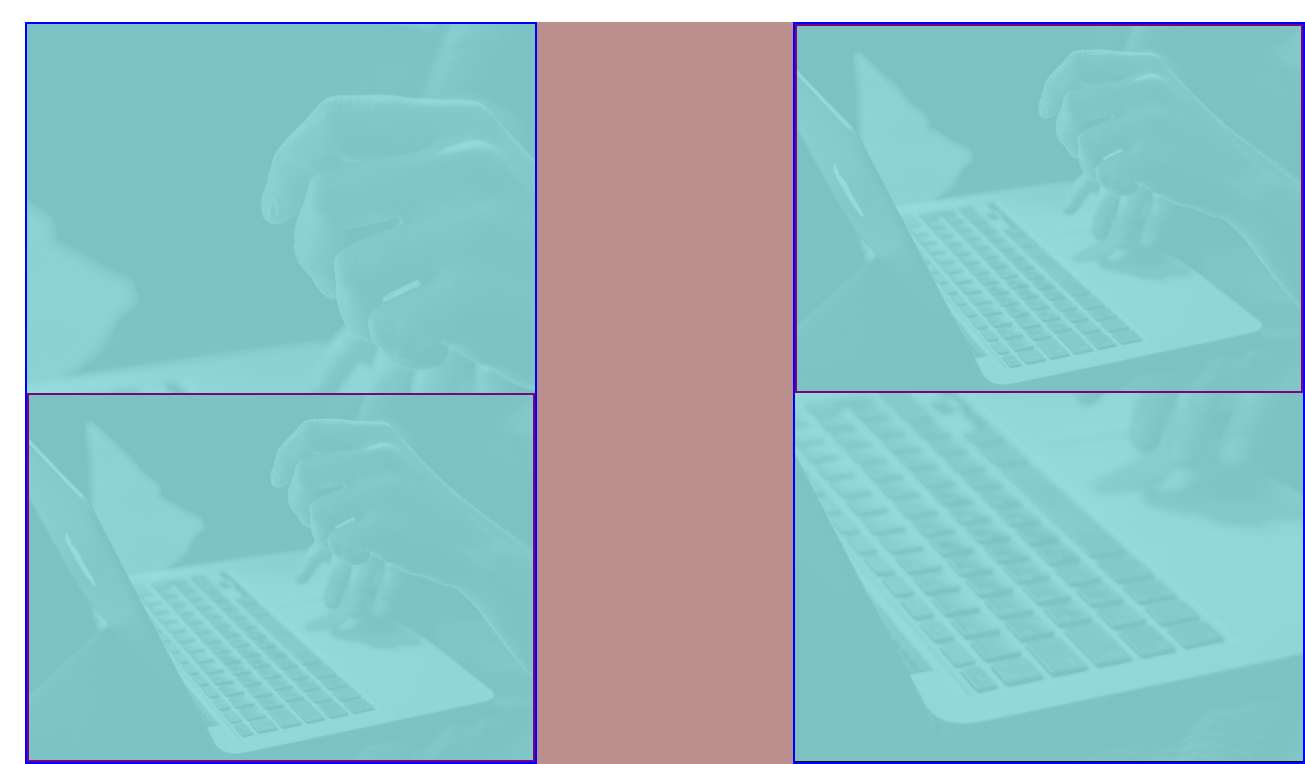
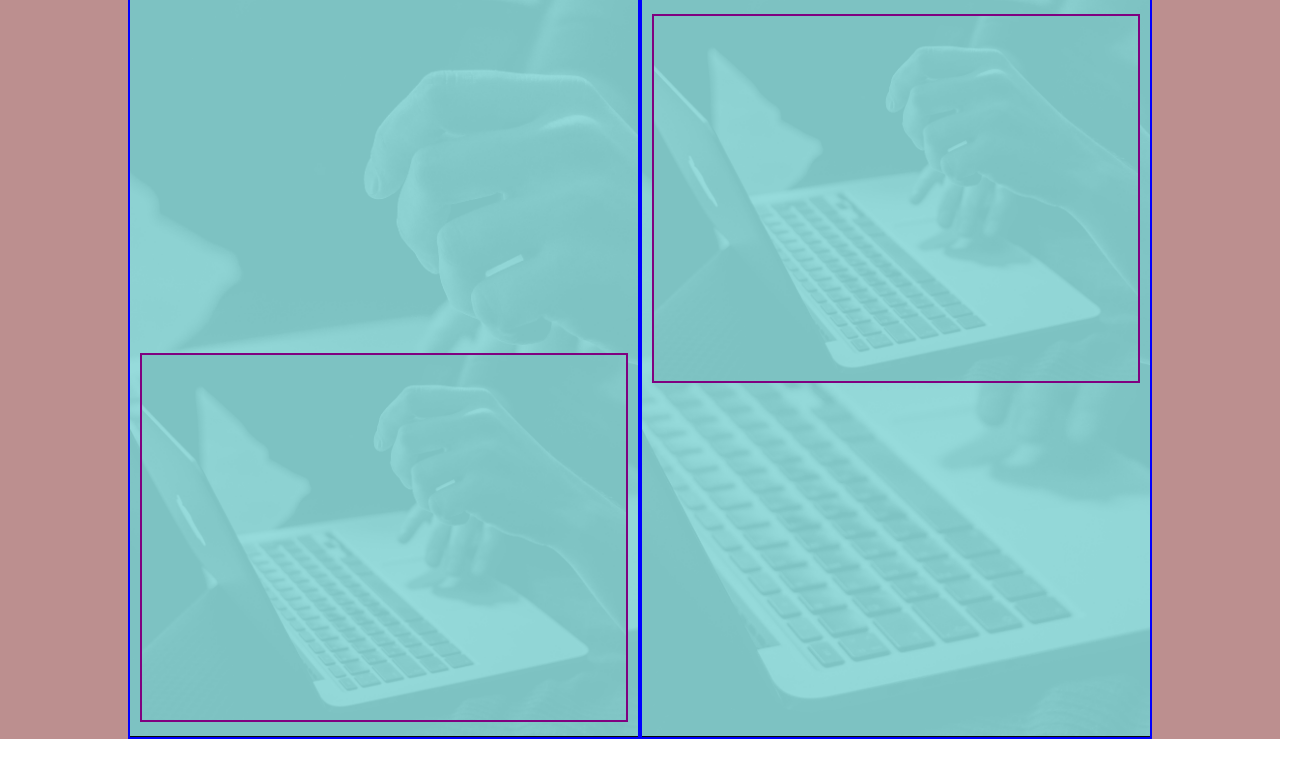
Before and after one commit to elenizoump/personal-website, a Gatsby site: page /projects in a window 1280 px wide. Shown: the part 61-825 px from the top of the page, 1305 px wide, since content can reach past the window. After the commit the page ends 800 px from the top, so only its background shows below. Built offline with nearby package versions, Linux system fonts and the light colour scheme; Gatsby itself is replaced by a stand-in of ours.

Commit message:
started projects page

```diff
--- a/src/styles/main.scss
+++ b/src/styles/main.scss
@@ -230,7 +230,7 @@ p {
 
 .projectsWrapper {
   box-sizing: border-box;
-  margin: 25px;
+  //margin: 25px;
   text-align: center;
   background-color: rosybrown;
   height: 100%;
@@ -256,7 +256,7 @@ p {
   border: 2px solid blue;
   position: absolute;
   top: 0;
-  left: 0;
+  left: 10%;
   .projectPicContainer {
     background-color: rgb(125, 194, 194);
     box-sizing: border-box;
@@ -266,10 +266,10 @@ p {
     background-position: center;
     border: 2px solid purple;
     height: 50%;
-    width: 100%;
+    width: 96%;
     position: absolute;
-    bottom: 0;
-    left: 0;
+    bottom: 2%;
+    left: 2%;
     padding: 10%;
     @media (min-width: 1093px) {
       // height: 50%;
@@ -294,7 +294,7 @@ p {
   border: 2px solid blue;
   position: absolute;
   top: 0;
-  right: 0;
+  right: 10%;
   .projectPicContainer {
     background-color: rgb(125, 194, 194);
     box-sizing: border-box;
@@ -304,10 +304,10 @@ p {
     background-position: center;
     border: 2px solid purple;
     height: 50%;
-    width: 100%;
+    width: 96%;
     position: absolute;
-    top: 0;
-    right: 0;
+    top: 2%;
+    right: 2%;
     padding: 10%;
     @media (min-width: 1093px) {
       // height: 50%;
```
